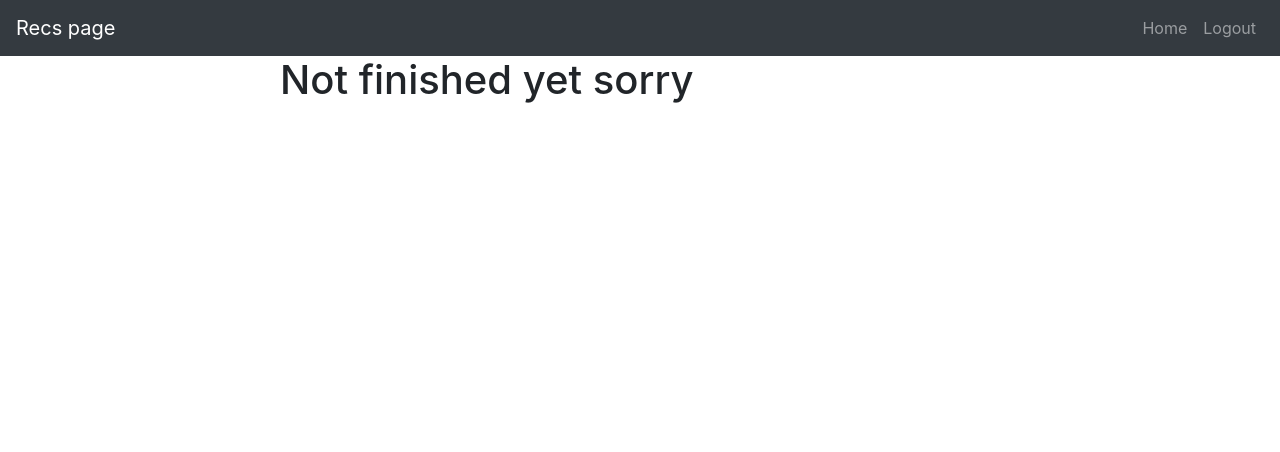
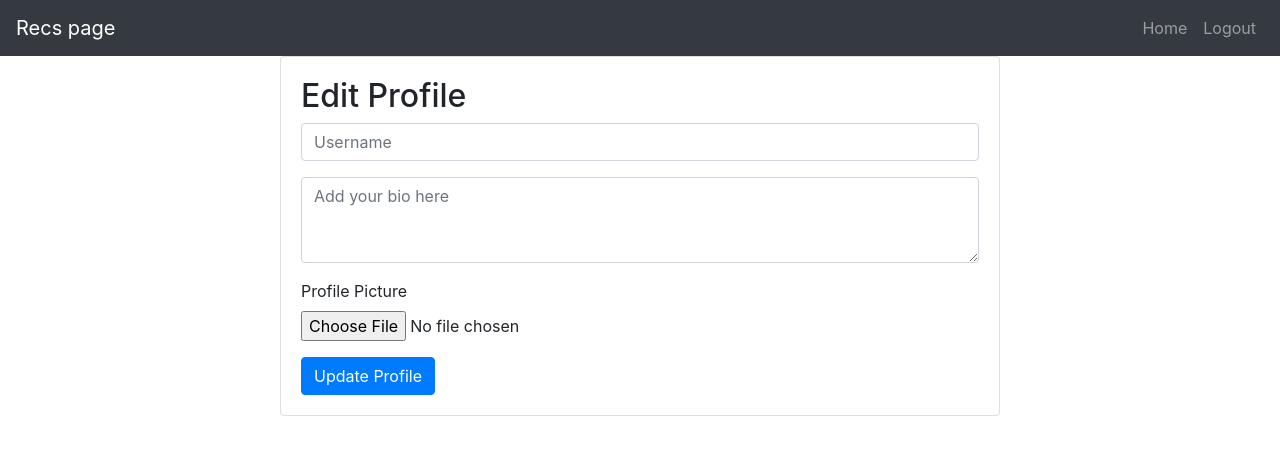
Before and after one commit to waiscodes/Recs-Page, a React (Create React App) app: page /edit-profile in a window 1280 px wide. Shown: the top 452 px of the page. Built offline with nearby package versions, Linux system fonts and the light colour scheme; no server answers; sample sign-in values are in the browser's storage.

Commit message:
allowed user to hkeep their own username

```diff
--- a/src/pages/EditProfile.jsx
+++ b/src/pages/EditProfile.jsx
@@ -55,7 +55,11 @@ const EditProfile = () => {
         .where("username", "==", username)
         .get()
         .then((snap) => {
-          if (snap.docs && snap.docs[0].data()) {
+          if (
+            snap.docs &&
+            snap.docs[0].data() &&
+            snap.docs[0].data().uid !== currentUser.uid
+          ) {
             setError("username is already taken. Please pick a different one");
           }
         })
@@ -115,9 +119,9 @@ const EditProfile = () => {
 
   return (
     <>
-      {/* <Card>
+      <Card>
         <Card.Body>
-          <h2>Complete Profile</h2>
+          <h2>Edit Profile</h2>
           {error && <Alert variant='danger'>{error}</Alert>}
           <Form onSubmit={handleSubmit}>
             <Form.Group>
@@ -156,8 +160,7 @@ const EditProfile = () => {
             </Button>
           </Form>
         </Card.Body>
-      </Card> */}
-      <h1>Not finished yet sorry</h1>
+      </Card>
     </>
   );
 };
```
